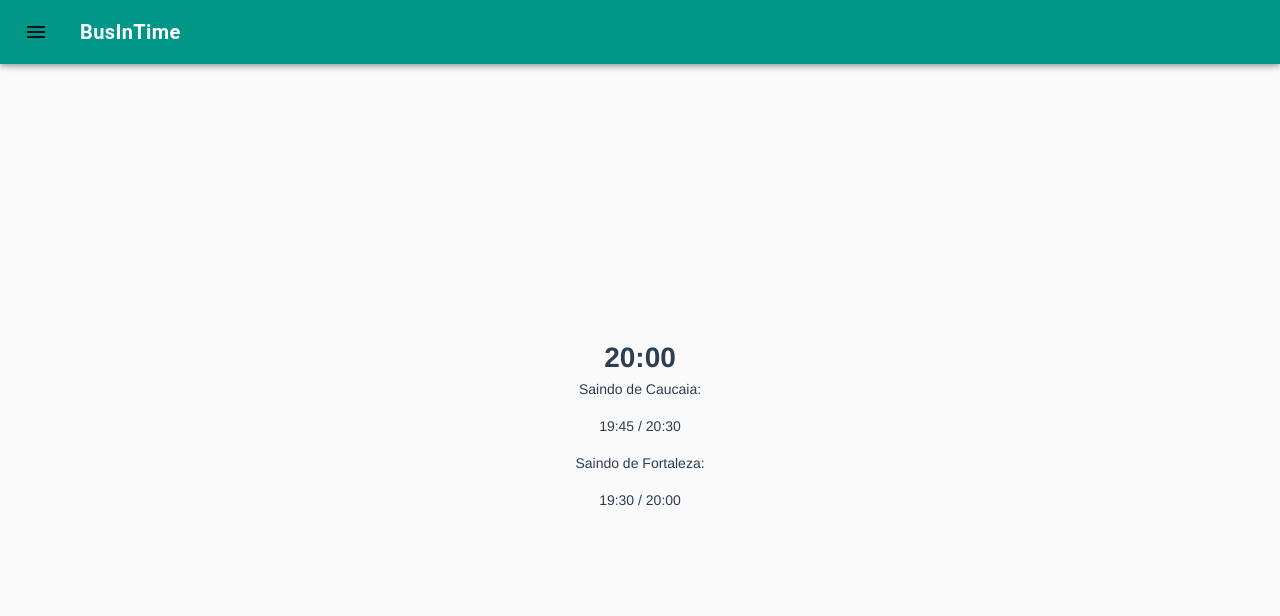
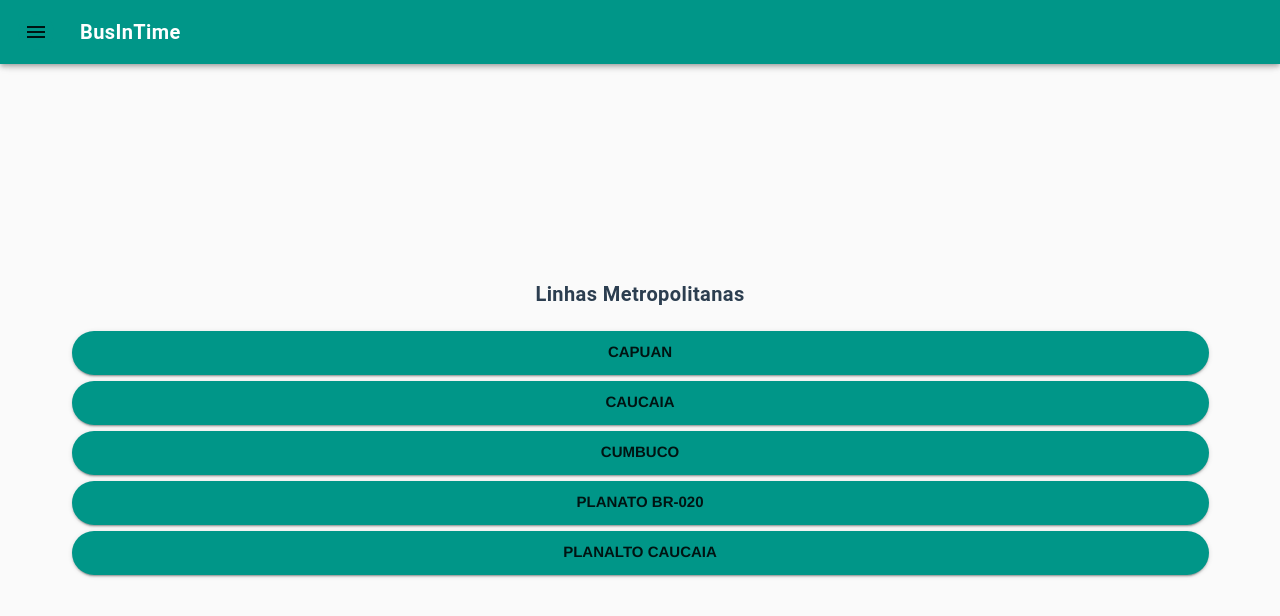
Before and after one commit to bergpb/nohorario_pwa, a Vue app: page /#/ in a window 1280 px wide. Shown: the top 616 px of the page. Built offline with nearby package versions, Linux system fonts and the light colour scheme.

Commit message:
horarios proximos em andamento

```diff
--- a/src/App.vue
+++ b/src/App.vue
@@ -1,21 +1,27 @@
 <template>
   <!-- Vai estar em todas as páginas -->
   <v-app>
-    <v-toolbar app color="teal">
-      <v-toolbar-side-icon class="teal" @click.stop="drawer = !drawer"></v-toolbar-side-icon>
+    <v-toolbar
+      app
+      color="teal">
+      <v-toolbar-side-icon
+        class="teal"
+        @click.stop="drawer = !drawer"/>
       <v-toolbar-title class="white--text title align-center">BusInTime</v-toolbar-title>
-      <v-spacer></v-spacer>
+      <v-spacer/>
     </v-toolbar>
-    <v-navigation-drawer persistent
+    <v-navigation-drawer
       :mini-variant="false"
       :clipped="false"
       v-model="drawer"
+      persistent
       width="200"
       disable-resize-watcher
       fixed
       app>
       <v-list>
-        <v-list-tile v-for="item in items"
+        <v-list-tile
+          v-for="item in items"
           :value="item.active"
           :key="item.title"
           :to="item.link"
@@ -23,17 +29,17 @@
           class="normal--text"
           active-class="blue--text">
           <v-list-tile-action>
-            <v-icon v-html="item.icon"></v-icon>
+            <v-icon v-html="item.icon"/>
           </v-list-tile-action>
           <v-list-tile-content>
-            <v-list-tile-title>{{item.title}}</v-list-tile-title>
+            <v-list-tile-title>{{ item.title }}</v-list-tile-title>
           </v-list-tile-content>
         </v-list-tile>
       </v-list>
     </v-navigation-drawer>
     <v-content>
       <v-fade-transition mode="out-in">
-        <router-view></router-view>
+        <router-view/>
       </v-fade-transition>
     </v-content>
   </v-app>
--- a/src/router.js
+++ b/src/router.js
@@ -22,6 +22,11 @@ export default new Router({
       component: () => import('./views/HorariosLinha.vue')
     },
     {
+      path: '/horariosproximos',
+      name: 'horariosproximos',
+      component: () => import('./views/HorariosProximos.vue')
+    },
+    {
       path: '/sobre',
       name: 'sobre',
       component: () => import('./views/Sobre.vue')
--- a/src/utils/utils.js
+++ b/src/utils/utils.js
@@ -14,3 +14,29 @@ export function retornaDia(){
         return dia
     }
 }
+
+export function retornaLinhasDisponiveis(){
+  let linhas = [
+    {
+      linha: 'Capuan',
+      arquivo: 'capuan-fortaleza'
+    },
+    {
+      linha: 'Caucaia',
+      arquivo: 'caucaia-fortaleza'
+    },
+    {
+      linha: 'Cumbuco',
+      arquivo: 'cumbuco-fortaleza'
+    },
+    {
+      linha: 'Planato BR-020',
+      arquivo: 'planalto-br020'
+    },
+    {
+      linha: 'Planalto Caucaia',
+      arquivo: 'planalto-fortaleza'
+    },
+  ]
+  return linhas
+}
--- a/src/views/HorariosLinha.vue
+++ b/src/views/HorariosLinha.vue
@@ -1,5 +1,8 @@
 <template>
-  <v-layout align-center justify-center fill-height>
+  <v-layout
+    align-center
+    justify-center
+    fill-height>
     <horarios-component/>
   </v-layout>
 </template>
@@ -8,7 +11,7 @@
 import HorariosComponent from '@/components/HorariosComponent.vue'
 
 export default {
-  name: 'horarioslinha',
+  name: 'Horarioslinha',
   components:{
     HorariosComponent
   }
--- /dev/null
+++ b/src/views/HorariosProximos.vue
@@ -0,0 +1,102 @@
+<template>
+  <v-layout
+    class="horarios"
+    align-center
+    justify-center
+    fill-height
+    row
+    wrap>
+    <v-flex xs12>
+      <div v-if="successInicio == true || successFim == true">
+        <h1>{{ horarioAtual }}</h1>
+        <div v-if="successInicio == true">
+          <p>Saindo de Caucaia: </p>
+          <p>{{ horarioAnteriorInicio.inicio }} / {{ horarioProximoInicio.inicio }}</p>
+          <p>Saindo de Fortaleza:</p>
+          <p>{{ horarioAnteriorFim.fim }} / {{ horarioProximoFim.fim }}</p>
+        </div>
+        <div v-else-if="successFim == true">
+          <p>Saindo de Fortaleza:</p>
+          <p>{{ horarioAnteriorFim.fim }} / {{ horarioProximoFim.fim }}</p>
+        </div>
+        <div v-else>
+          <p>Ops! Algo de errado aconteceu.</p>
+        </div>
+      </div>
+      <div v-else>
+        <h2>Ops!</h2>
+        <p>Sem horários disponíveis para a linha selecionada.</p>
+      </div>
+    </v-flex>
+  </v-layout>
+</template>
+
+<script>
+import { retornaDia } from '../utils/utils.js'
+const moment = require('moment')
+
+
+export default {
+  name: 'horariosproximos',
+  data () {
+      return {
+          horarioAtual: null,
+          horarioProximoInicio: null,
+          horarioAnteriorInicio: null,
+          horarioProximoFim: null,
+          horarioAnteriorFim: null,
+          successInicio: false,
+          successFim: false,
+          horarios: false,
+          diaUtil: null,
+          nomeLinha: null,
+      }
+    },
+  methods: {
+    getItem(){
+      this.res = JSON.parse(localStorage.getItem(this.nomeLinha.arquivo));
+      if (this.res != null){
+        this.horarios = this.res[this.diaUtil]
+        console.log(this.horarios)
+      }
+      else{
+        //this.updateData()
+        console.log('caiu no else')
+      }
+    },
+    compareTimeInicio(horarioAtual){
+      for(let i = 0; i < this.horarios.length; i++) {
+          if (this.horarios[i].inicio >= this.horarioAtual) {
+              this.horarioProximoInicio = this.linhas[i]
+              this.horarioAnteriorInicio = this.linhas[i-1]
+              this.successInicio = true
+              break;
+              }
+          }
+      },
+    //erro aqui
+    compareTimeFim(horarioAtual){
+        for(let i = 0; i < this.horarios.length; i++) {
+            if (this.horarios[i].fim >= this.horarioAtual) {
+                this.horarioAnteriorFim = this.linhas[i-1]
+                this.horarioProximoFim = this.linhas[i]
+                this.successFim = true
+                break;
+                }
+            }
+        }
+    },
+  mounted () {
+    this.nomeLinha = this.$route.params.item
+    this.diaUtil = retornaDia();
+    this.getItem();
+    this.horarioAtual = moment().format('HH:mm');
+    //this.compareTimeInicio(this.horarioAtual);
+    //this.compareTimeFim(this.horarioAtual);
+  },
+}
+</script>
+
+<style scoped>
+
+</style>
--- a/src/views/Inicio.vue
+++ b/src/views/Inicio.vue
@@ -1,195 +1,53 @@
 <template>
-    <v-layout class="horarios" align-center justify-center fill-height row wrap>
-        <v-flex xs12>
-            <div v-if="successInicio == true || successFim == true">
-                <h1>{{horarioAtual}}</h1>
-                <div v-if="successInicio == true">
-                    <p>Saindo de Caucaia: </p>
-                    <p>{{horarioAnteriorInicio.inicio}} / {{horarioProximoInicio.inicio}}</p>
-                    <p>Saindo de Fortaleza:</p>
-                    <p>{{horarioAnteriorFim.fim}} / {{horarioProximoFim.fim}}</p>
-                </div>
-                <div v-else-if="successFim == true">
-                    <p>Saindo de Fortaleza:</p>
-                    <p>{{horarioAnteriorFim.fim}} / {{horarioProximoFim.fim}}</p>
-                </div>
-                <div v-else>
-                    <p>Ops! Algo de errado aconteceu.</p>
-                </div>
-            </div>
-            <div v-else>
-                <h2>Ops!</h2>
-                <p>Sem horários disponíveis para a linha selecionada.</p>
-            </div>
-        </v-flex>
-    </v-layout>
+  <v-layout
+    class="horarios"
+    align-center
+    justify-center
+    fill-height
+    row
+    wrap>
+    <v-container>
+      <div class="title">Linhas Metropolitanas</div>
+    </br>
+      <v-flex
+        xs12
+        sm12
+        md12
+        lg12
+        xl12>
+        <v-btn
+          v-for="linha in linhas"
+          block
+          round
+          large
+          color="teal"
+          @click="passValues(linha)">
+          <strong>{{ linha.linha }}</strong>
+        </v-btn>
+      </v-flex>
+    </v-container>
+  </v-layout>
 </template>
 
 <script>
-import { retornaDia } from '../utils/utils.js'
 const moment = require('moment')
-
+import { retornaDia, retornaLinhasDisponiveis } from '../utils/utils.js'
 
 export default {
-  name: 'inicio',
+  name: 'Inicio',
   data () {
       return {
-          horarioAtual: null,
-          horarioProximoInicio: null,
-          horarioAnteriorInicio: null,
-          horarioProximoFim: null,
-          horarioAnteriorFim: null,
-          successInicio: false,
-          successFim: false,
-          linhas: [
-          {
-              fim: '05:50',
-              inicio: '05:05'
-            },
-            {
-              fim: '06:10',
-              inicio: '05:25'
-            },
-            {
-              fim: '06:35',
-              inicio: '05:50'
-            },
-            {
-              fim: '07:10',
-              inicio: '06:15'
-            },
-            {
-              fim: '07:35',
-              inicio: '06:40'
-            },
-            {
-              fim: '07:55',
-              inicio: '07:05'
-            },
-            {
-              fim: '-',
-              inicio: '07:30'
-            },
-            {
-              fim: '08:55',
-              inicio: '08:05'
-            },
-            {
-              fim: '09:30',
-              inicio: '08:40'
-            },
-            {
-              fim: '10:20',
-              inicio: '09:30'
-            },
-            {
-              fim: '11:10',
-              inicio: '10:20'
-            },
-            {
-              fim: '12:00',
-              inicio: '11:10'
-            },
-            {
-              fim: '12:35',
-              inicio: '11:45'
-            },
-            {
-              fim: '13:10',
-              inicio: '12:20'
-            },
-            {
-              fim: '13:45',
-              inicio: '12:55'
-            },
-            {
-              fim: '14:30',
-              inicio: '13:40'
-            },
-            {
-              fim: '15:20',
-              inicio: '14:30'
-            },
-            {
-              fim: '16:00',
-              inicio: '15:10'
-            },
-            {
-              fim: '16:30',
-              inicio: '15:40'
-            },
-            {
-              fim: '17:00',
-              inicio: '16:15'
-            },
-            {
-              fim: '17:30',
-              inicio: '16:40'
-            },
-            {
-              fim: '18:00',
-              inicio: '17:15'
-            },
-            {
-              fim: '18:30',
-              inicio: '17:45'
-            },
-            {
-              fim: '19:00',
-              inicio: '18:15'
-            },
-            {
-              fim: '19:30',
-              inicio: '18:45'
-            },
-            {
-              fim: '20:00',
-              inicio: '19:15'
-            },
-            {
-              fim: '20:30',
-              inicio: '19:45'
-            },
-            {
-              fim: '21:15',
-              inicio: '20:30'
-            },
-            {
-              fim: '22:00',
-              inicio: '21:15'
-            },
-        ]
+        linhas: null,
       }
     },
+  mounted () {
+    this.linhas = retornaLinhasDisponiveis();
+  },
   methods: {
-        compareTimeInicio(horarioAtual){
-            for(let i = 0; i < this.linhas.length; i++) {
-                if (this.linhas[i].inicio >= this.horarioAtual) {
-                    this.horarioProximoInicio = this.linhas[i]
-                    this.horarioAnteriorInicio = this.linhas[i-1]
-                    this.successInicio = true
-                    break;
-                }
-            }
-        },
-        //erro aqui
-        compareTimeFim(horarioAtual){
-            for(let i = 0; i < this.linhas.length; i++) {
-                if (this.linhas[i].fim >= this.horarioAtual) {
-                    this.horarioAnteriorFim = this.linhas[i-1]
-                    this.horarioProximoFim = this.linhas[i]
-                    this.successFim = true
-                    break;
-                }
-            }
-        }
-    },
-  mounted () {
-        // this.horarioAtual = moment().format('HH:mm');
-        this.horarioAtual = "20:00"
-        this.compareTimeInicio(this.horarioAtual)
-        this.compareTimeFim(this.horarioAtual)
+    passValues: function(item) {
+      this.$router.push({ name : 'horariosproximos', params: { item }})
     }
+  }
 }
 </script>
 
--- a/src/views/Linhas.vue
+++ b/src/views/Linhas.vue
@@ -1,9 +1,17 @@
 <template>
-  <v-layout align-center justify-center fill-height>
+  <v-layout
+    align-center
+    justify-center
+    fill-height>
     <v-container>
       <div class="title">Linhas Metropolitanas</div>
     </br>
-      <v-flex xs12 sm12 md12 lg12 xl12>
+      <v-flex
+        xs12
+        sm12
+        md12
+        lg12
+        xl12>
         <v-btn
           v-for="linha in linhas"
           block
@@ -11,7 +19,7 @@
           large
           color="teal"
           @click="passValues(linha)">
-          <strong>{{linha.linha}}</strong>
+          <strong>{{ linha.linha }}</strong>
         </v-btn>
       </v-flex>
     </v-container>
@@ -24,29 +32,6 @@
     linhas: null,
     data() {
       return{
-        linhas: [
-          {
-            linha: 'Capuan',
-            arquivo: 'capuan-fortaleza'
-          },
-          {
-            linha: 'Caucaia',
-            arquivo: 'caucaia-fortaleza'
-          },
-          {
-            linha: 'Cumbuco',
-            arquivo: 'cumbuco-fortaleza'
-          },
-          {
-            linha: 'Planato BR-020',
-            arquivo: 'planalto-br020'
-          },
-          {
-            linha: 'Planalto Caucaia',
-            arquivo: 'planalto-fortaleza'
-          },
-
-        ]
       }
     },
   methods:{
--- a/src/views/Sobre.vue
+++ b/src/views/Sobre.vue
@@ -1,16 +1,21 @@
 <template>
-  <v-layout align-center justify-center row wrap fill-height>
+  <v-layout
+    align-center
+    justify-center
+    row
+    wrap
+    fill-height>
     <v-container>
       <!--<img src="@/assets/bus.png" />-->
       <h4 style="text-align: justify">Tenha os horários dos ônibus sempre que precisar mesmo sem conexão com a internet.<br>
-      O BusInTime baixa os horários no seu primeiro acesso a linha e salva para que você possa acessar mesmo sem estar conectado a internet.</h4>
+        O BusInTime baixa os horários no seu primeiro acesso a linha e salva para que você possa acessar mesmo sem estar conectado a internet.</h4>
     </v-container>
   </v-layout>
 </template>
 
 <script>
   export default {
-    name: 'sobre'
+    name: 'Sobre'
   }
 </script>
 
```
Also changed, not shown: src/components/HorariosComponent.vue (+60 -27 lines). Lines whose indentation alone changed are shown as unchanged.
